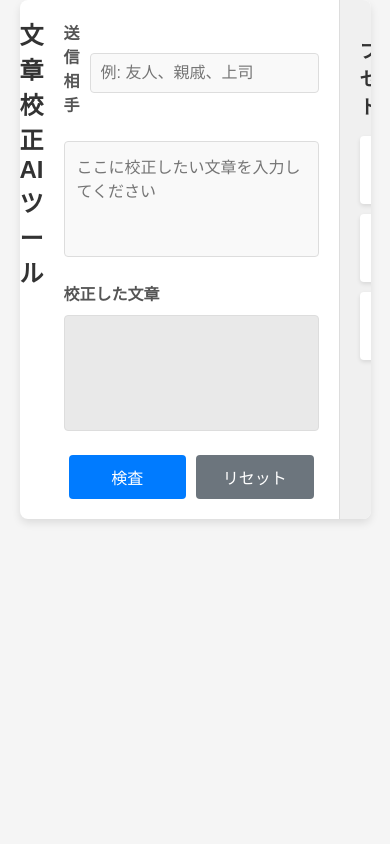
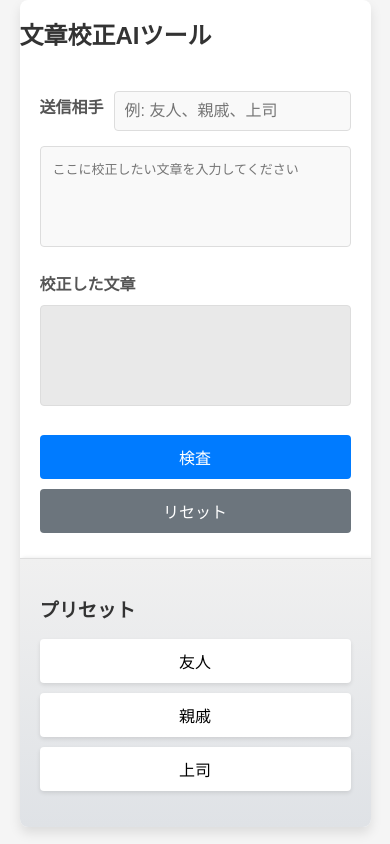
Before and after one commit to KD-J15/AI-Text-Editing-Tools, a Flask app: page / in a window 390 px wide. Run offline with Flask 3, Linux system fonts and the light colour scheme.

Commit message:
UIの変更
浮き上がったようなエフェクトの追加と文章校正AIツールというタイトルを一番上に表示させた 変更者：角谷

```diff
--- a/static/css/styles.css
+++ b/static/css/styles.css
@@ -1,3 +1,4 @@
+/* 基本設定 */
 body {
     font-family: Arial, sans-serif;
     background-color: #f5f5f5;
@@ -10,28 +11,54 @@
     box-sizing: border-box;
 }
 
+/* コンテナ設定 */
 .container {
     display: flex;
     width: 90%;
     max-width: 1200px;
     background-color: #fff;
     border-radius: 8px;
-    box-shadow: 0 4px 8px rgba(0, 0, 0, 0.1);
+    box-shadow: 0 6px 12px rgba(0, 0, 0, 0.1);
     overflow: hidden;
+    flex-direction: column;
+    transition: transform 0.3s ease-in-out;
 }
 
+/* タイトルバー */
+.title-bar {
+    background-color: #007BFF;
+    color: #fff;
+    text-align: center;
+    padding: 15px;
+    font-size: 1.5em;
+    font-weight: bold;
+    box-shadow: 0 4px 8px rgba(0, 0, 0, 0.1);
+}
+
+/* メインコンテンツ */
+main {
+    display: flex;
+    flex: 1;
+    padding: 20px;
+    box-sizing: border-box;
+}
+
+/* フォームセクション */
 form {
     flex: 3;
     padding: 20px;
     box-sizing: border-box;
+    transition: all 0.3s ease;
 }
 
+/* 見出し */
 h1 {
     font-size: 1.5em;
     margin-bottom: 20px;
     color: #333;
 }
 
+/* ラベル */
 label {
     display: block;
     margin-bottom: 10px;
@@ -39,6 +66,7 @@
     color: #555;
 }
 
+/* 入力セクション */
 .input-section {
     display: flex;
     align-items: center;
@@ -46,16 +74,23 @@
     margin-bottom: 15px;
 }
 
+/* テキスト入力 */
 input[type="text"] {
     flex: 1;
     padding: 10px;
     border: 1px solid #ddd;
     border-radius: 4px;
     font-size: 1em;
-    box-sizing: border-box;
     background-color: #f9f9f9;
+    transition: all 0.2s ease;
 }
 
+input[type="text"]:focus {
+    border-color: #007BFF;
+    transform: scale(1.02);
+}
+
+/* テキストエリア */
 textarea {
     width: 100%;
     padding: 12px;
@@ -65,19 +100,35 @@
     resize: none;
     background-color: #f9f9f9;
     font-size: 1em;
-    font-family: Arial, sans-serif;
     box-sizing: border-box;
+    transition: all 0.2s ease;
 }
 
+textarea:focus {
+    border-color: #007BFF;
+    transform: scale(1.02);
+}
+
+/* 読み取り専用エリア */
 textarea[readonly] {
     background-color: #e9e9e9;
 }
 
+/* 文字数表示 */
+.character-count {
+    font-size: 0.875em;
+    color: #666;
+    text-align: right;
+    margin-top: 5px;
+}
+
+/* ボタンコンテナ */
 .button-container {
     display: flex;
     justify-content: space-between;
 }
 
+/* ボタンスタイル */
 button {
     padding: 10px 20px;
     border: none;
@@ -88,35 +139,46 @@
     cursor: pointer;
     flex: 1;
     margin: 0 5px;
+    transition: background-color 0.3s ease, transform 0.2s ease;
+}
+
+button:hover {
+    background-color: #0056b3;
+    transform: scale(1.05);
 }
 
 button#reset-btn {
     background-color: #6c757d;
 }
 
-button:hover {
-    opacity: 0.9;
+button#reset-btn:hover {
+    background-color: #5a6268;
 }
 
+/* サイドメニュー（プリセット部分） */
 .side-menu {
     flex: 1;
-    background-color: #f0f0f0;
+    background: linear-gradient(to bottom, #f0f0f0, #dfe2e6);
     padding: 20px;
     box-sizing: border-box;
     border-left: 1px solid #ddd;
+    box-shadow: 2px 0 4px rgba(0, 0, 0, 0.1);
 }
 
+/* サイドメニュー見出し */
 .side-menu h2 {
     font-size: 1.2em;
     margin-bottom: 15px;
     color: #333;
 }
 
+/* サイドメニューリスト */
 .side-menu ul {
     list-style: none;
     padding: 0;
 }
 
+/* サイドメニューアイテム */
 .side-menu ul li {
     padding: 10px 15px;
     margin-bottom: 10px;
@@ -132,3 +194,28 @@
     background-color: #007BFF;
     color: #fff;
 }
+
+/* モバイルレスポンシブ */
+@media (max-width: 768px) {
+    .container {
+        flex-direction: column;
+    }
+
+    main {
+        flex-direction: column;
+    }
+
+    .side-menu {
+        width: 100%;
+        border-left: none;
+        border-top: 1px solid #ddd;
+    }
+
+    .button-container {
+        flex-direction: column;
+    }
+
+    button {
+        margin: 5px 0;
+    }
+}
```
